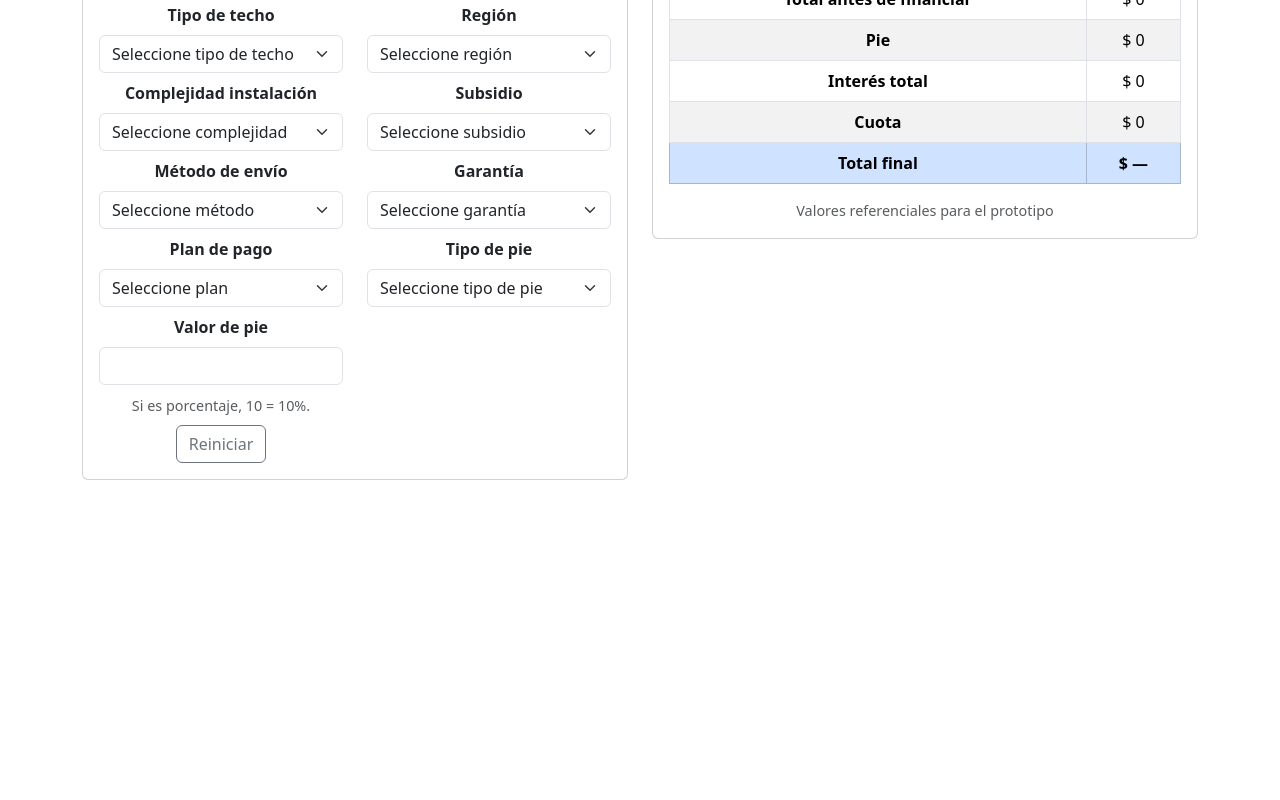
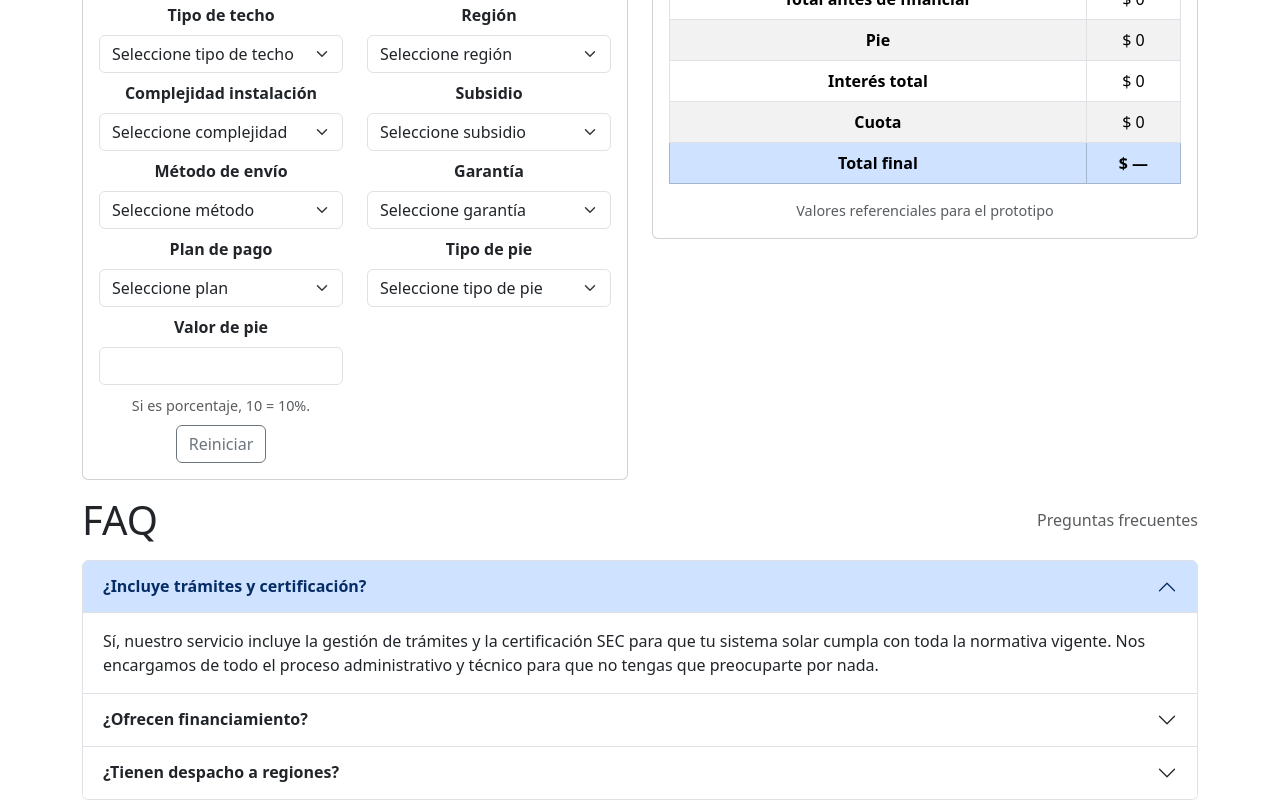
Before and after one commit to Yeikeit/HelioAndes, a React (Create React App) app: page / in a window 1280 px wide. Shown: the part 480-1280 px from the top of the page. Before the commit the page ends 976 px from the top, so only its background shows below. Built offline with nearby package versions, Linux system fonts and the light colour scheme.

Commit message:
Se crea componente faq

```diff
--- a/src/components/FAQ.js
+++ b/src/components/FAQ.js
@@ -1,6 +1,42 @@
+import { Col, Container, Row } from 'react-bootstrap';
+import Accordion from 'react-bootstrap/Accordion';
+
 function FAQ() {
     return (
-        <div></div>
+        <Container id="faq">
+            <Row className="align-items-center mb-3">
+                <Col xs={12} md={6}>
+                    <h1 className="mb-0 text-start">FAQ</h1>
+                </Col>
+                <Col xs={12} md={6} className="text-md-end text-muted">
+                    <span style={{ fontWeight: 500 }}>Preguntas frecuentes</span>
+                </Col>
+            </Row>
+            <Row className="justify-content-center">
+                <Col >
+                    <Accordion defaultActiveKey="0">
+                        <Accordion.Item eventKey="0">
+                            <Accordion.Header><b>¿Incluye trámites y certificación?</b></Accordion.Header>
+                            <Accordion.Body className="text-start">
+                                Sí, nuestro servicio incluye la gestión de trámites y la certificación SEC para que tu sistema solar cumpla con toda la normativa vigente. Nos encargamos de todo el proceso administrativo y técnico para que no tengas que preocuparte por nada.
+                            </Accordion.Body>
+                        </Accordion.Item>
+                        <Accordion.Item eventKey="1">
+                            <Accordion.Header><b>¿Ofrecen financiamiento?</b></Accordion.Header>
+                            <Accordion.Body className="text-start">
+                                Sí, ofrecemos alternativas de financiamiento para que puedas acceder a tu sistema solar de manera flexible. Puedes elegir entre pago contado o cuotas mensuales, y simular tu plan directamente en nuestra calculadora online.
+                            </Accordion.Body>
+                        </Accordion.Item>
+                        <Accordion.Item eventKey="2">
+                            <Accordion.Header><b>¿Tienen despacho a regiones?</b></Accordion.Header>
+                            <Accordion.Body className="text-start">
+                                Sí, realizamos envíos a todo Chile. El costo de despacho depende de la región y el peso estimado del sistema. Puedes calcular el valor exacto en nuestra calculadora y recibir tu equipo en la dirección que indiques.
+                            </Accordion.Body>
+                        </Accordion.Item>
+                    </Accordion>
+                </Col>
+            </Row>
+        </Container>
     );
 }
 
```
